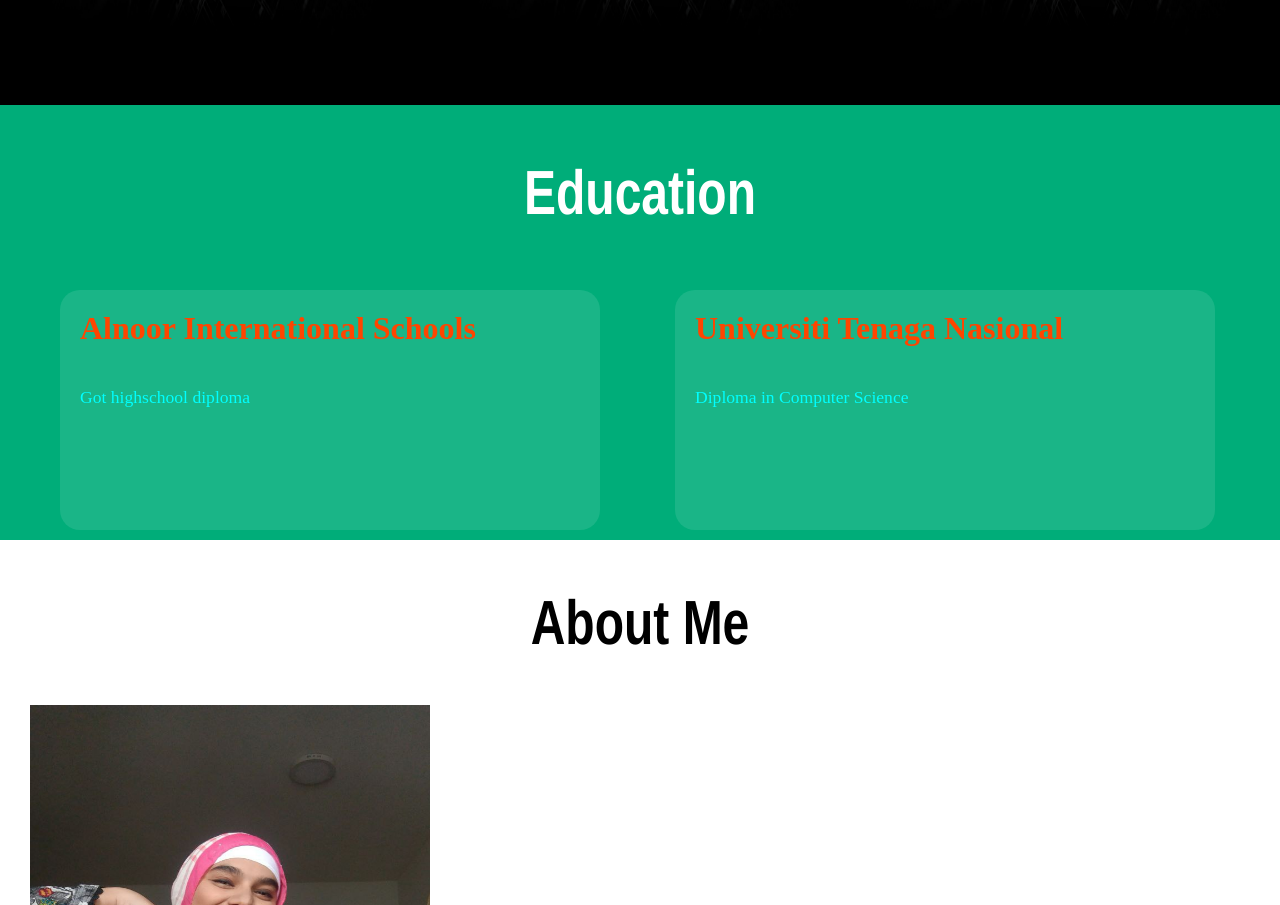
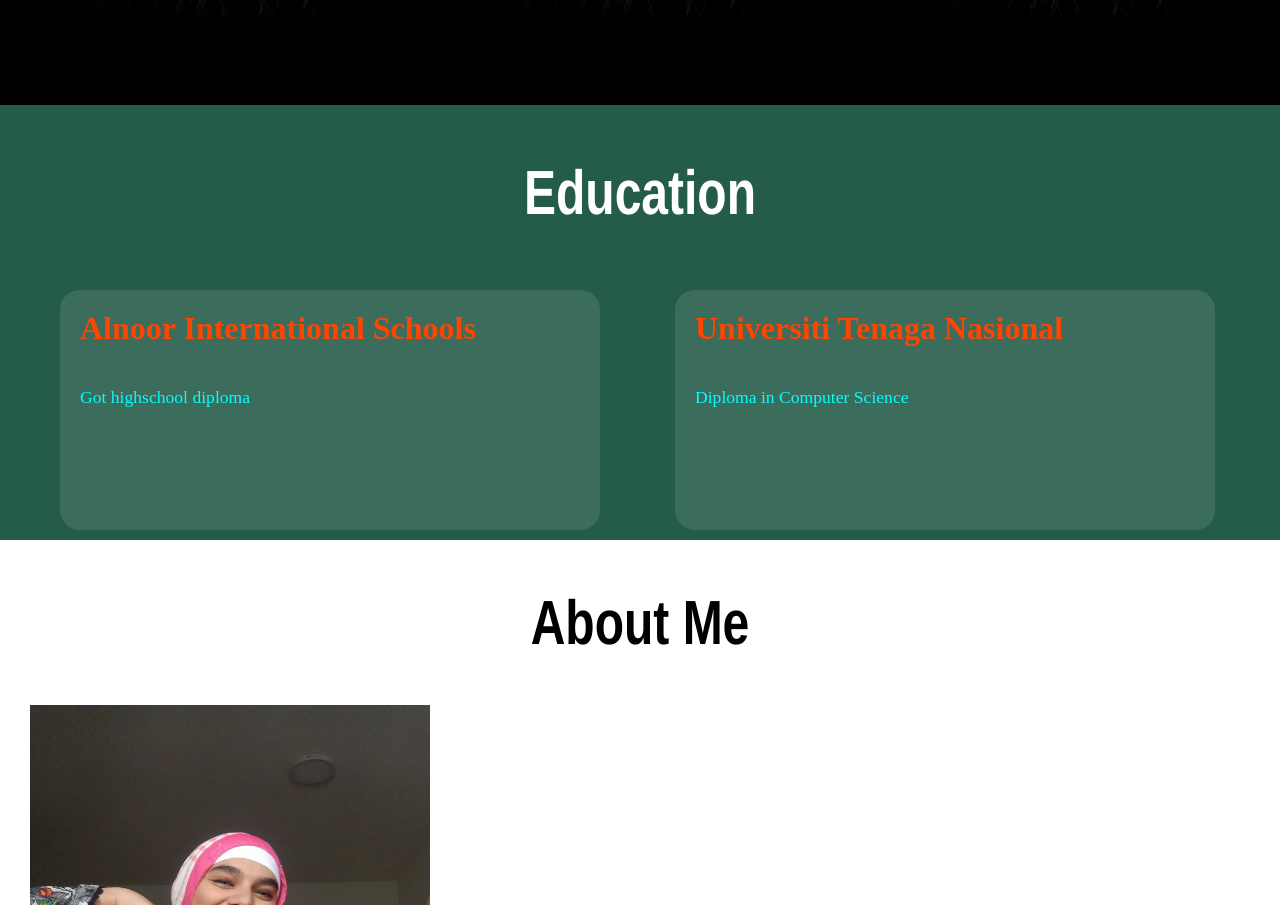
Before and after one commit to emano22/eman.github.io, a plain HTML site: page index.html in a window 1280 px wide. Shown: the part 2130-3035 px from the top of the page. Drawn offline with Linux system fonts and the light colour scheme.

Commit message:
update edu

```diff
--- a/main.css
+++ b/main.css
@@ -90,7 +90,7 @@ navbar::before{
 #education{
   display:flex;
   flex-direction:column;
-  background-color:#00ad79;
+  background-color:#255b4a;
 }
 #education h1{
   margin:60px;
```
